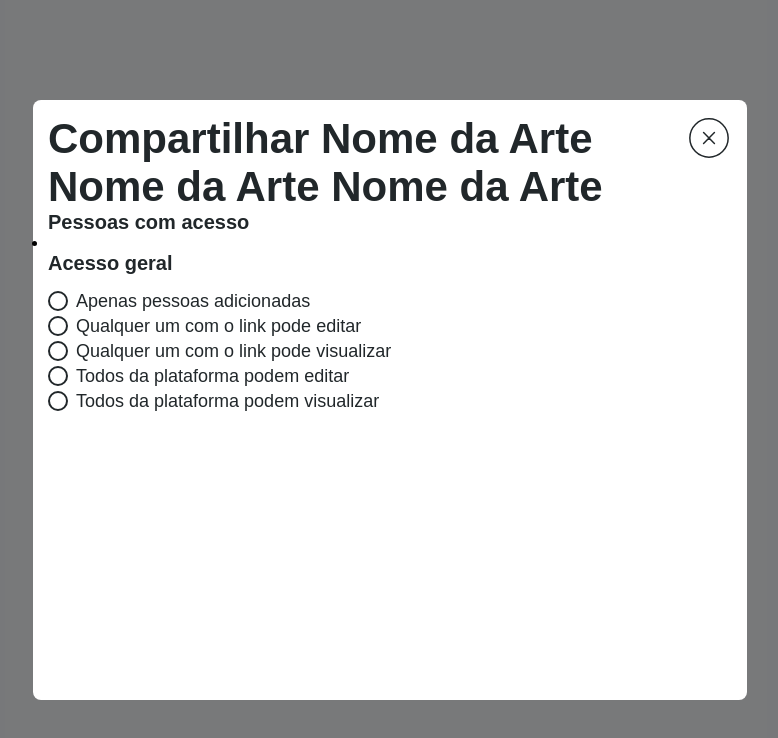
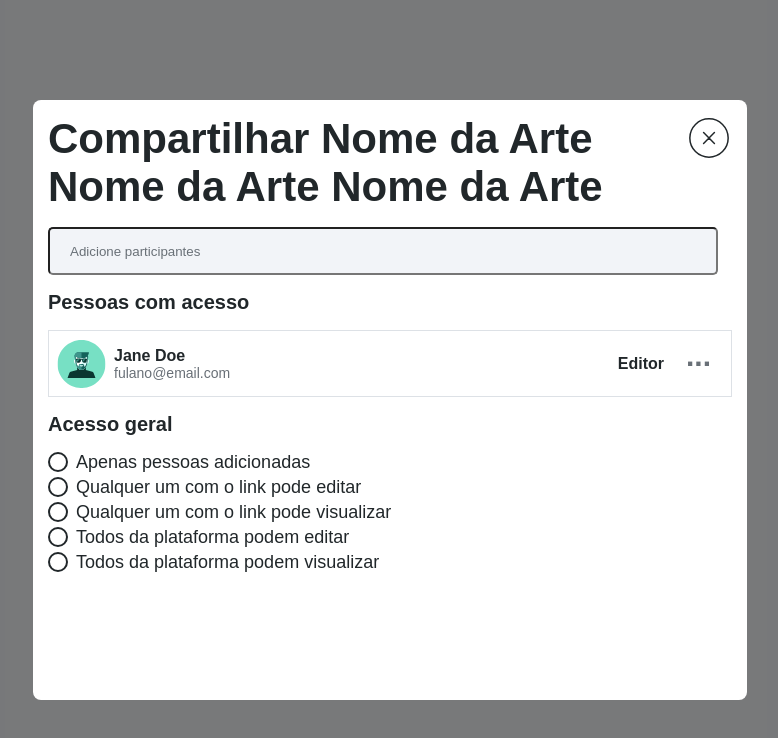
Before and after one commit to software-concorrente-distribuido/art-attack, a React (Create React App) app in the folder projeto-art-fusion/artfusion-front/: page /ShareModal in a window 1280 px wide. Shown: the top 738 px of the page, without its empty margins (250-1028 px from the left). Built offline with nearby package versions, Linux system fonts and the light colour scheme.

Commit message:
Implementação do modal share

```diff
--- /dev/null
+++ b/projeto-art-fusion/artfusion-front/src/components/Containers/NomeEmailImgContainer/index.js
@@ -0,0 +1,7 @@
+import styled from "styled-components"
+
+const NomeEmailImgContainer = styled.div`
+   display: flex;
+`
+
+export default NomeEmailImgContainer
--- a/projeto-art-fusion/artfusion-front/src/modals/ShareModal/index.js
+++ b/projeto-art-fusion/artfusion-front/src/modals/ShareModal/index.js
@@ -7,12 +7,95 @@ import ModalOverlayContainer from '../../components/Containers/ModalOverlayConta
 import ContainerTitleExitEditPerfil from '../../components/Containers/ContainerTitleExitEditPerfil'
 import EditProfileModalContainer from '../../components/Containers/EditProfileModalContainer'
 import GeneralAccess from '../../components/GeneralAccess';
+import NomeEmailImgContainer from '../../components/Containers/NomeEmailImgContainer'
 
 const IconExit = styled.img`
   width: 46px;
   height: 46px;
   display: flex;
   margin: 0px;
+`;
+
+const Nome = styled.label`
+  max-width: 500px;
+  font-size: 16px;
+  font-weight: bold;
+  color: #21272A;
+  display: flex;
+`;
+
+const Permissão = styled.label`
+  font-size: 16px;
+  font-weight: bold;
+  color: #21272A;
+  display: flex;
+  padding: 10px;
+  align-items: center;
+`;
+
+const Reticencias = styled.label`
+  font-size: 30px;
+  font-weight: bold;
+  color: #697077;
+  display: flex;
+  padding-bottom: 15px;
+  padding-left: 12px;
+  padding-right: 12px;
+  cursor: pointer;
+  transition-duration: 0.4s;
+`;
+
+const Email = styled.label`
+  max-width: 500px;
+  font-size: 14px;
+  color: #697077;
+  display: flex;
+`;
+
+const NomeEmailContainer = styled.label`
+  margin-left: 8px;
+  display: flex;
+  flex-direction: column;
+  justify-content: center;
+`;
+
+const PermissaoContainer = styled.label`
+  display: flex;
+  flex-direction: row;
+`;
+
+const RowTableUser = styled.li`
+  text-decoration: none;
+  display: flex;
+  flex-direction: row;
+  justify-content: space-between;
+  align-items: center;
+
+  border: 1px #DDE1E6 solid;
+  padding: 8px;
+`;
+
+const TableUser = styled.ul`
+  margin-top: 16px;
+  margin-bottom: 16px;
+`;
+
+const AddParticipant = styled.input`
+  margin-top: 16px;
+  margin-bottom: 16px;
+  background-color: #F2F4F8;
+  border-radius: 5px;
+
+
+  width: 670px;
+  height: 48px;
+
+  padding-left: 20px;
+
+  &::placeholder {
+    color: #697077;
+  }
+
 `;
 
 function ShareModal() {
@@ -29,13 +112,26 @@ function ShareModal() {
           <IconExit src={exit} alt="exit" />
         </ContainerTitleExitEditPerfil>
 
+        <AddParticipant type="email" id="email" name="email" placeholder="Adicione participantes"></AddParticipant>
+
         <Title size="20px" align="left"> Pessoas com acesso </Title>
 
-        <ul>
-          <li>
+        <TableUser>
+          <RowTableUser>
+            <NomeEmailImgContainer>
+              <img src={user} alt='user' />
+              <NomeEmailContainer>
+                <Nome>Jane Doe</Nome>
+                <Email>fulano@email.com</Email>
+              </NomeEmailContainer>
+            </NomeEmailImgContainer>
 
-          </li>
-        </ul>
+            <PermissaoContainer>
+              <Permissão>Editor</Permissão>
+              <Reticencias>...</Reticencias>
+            </PermissaoContainer>
+          </RowTableUser>
+        </TableUser>
 
 
 
```
Lines whose indentation alone changed are shown as unchanged.
